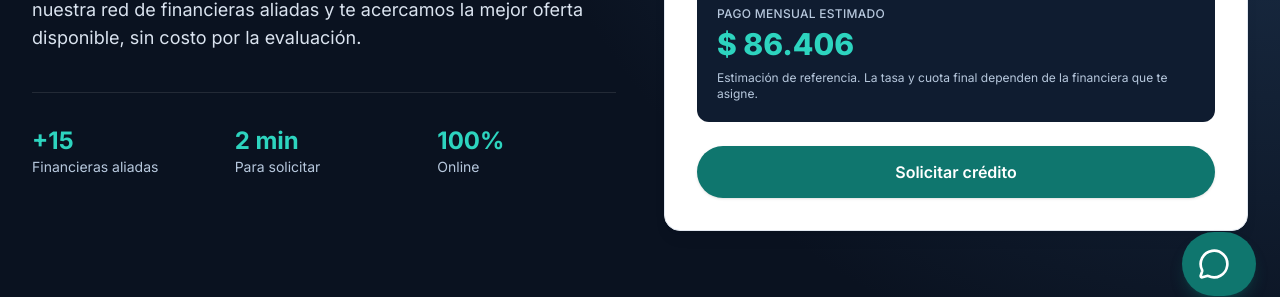
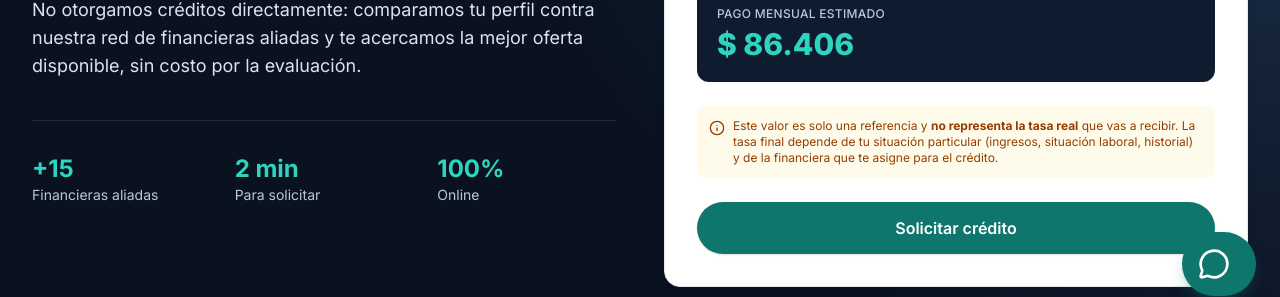
Before and after one commit to gimenezcristianleonel1/Cristian-Gimenez, a React (Vite) app in the folder frontend/: page / in a window 1280 px wide. Shown: the part 480-777 px from the top of the page. Built offline with nearby package versions, Linux system fonts and the light colour scheme; no server answers.

Commit message:
Aclarar que la tasa del simulador es solo referencial
Se agrega un aviso destacado debajo del pago mensual estimado
explicando que no es la tasa real: depende de la situación particular
del cliente y de la financiera que le asigne el crédito.

```diff
--- a/frontend/src/components/landing/CreditSimulator.tsx
+++ b/frontend/src/components/landing/CreditSimulator.tsx
@@ -1,5 +1,6 @@
 import { useMemo, useState } from 'react'
 import * as Slider from '@radix-ui/react-slider'
+import { Info } from 'lucide-react'
 import { estimarCuota, formatearMonto } from '../../lib/creditMath'
 
 const MONTO_MIN = 50_000
@@ -85,8 +86,14 @@ export function CreditSimulator({ onVerOfertas }: CreditSimulatorProps) {
           <p className="mt-1 text-3xl font-extrabold text-emerald-accent-400">
             {formatearMonto(estimacion.cuotaMensual)}
           </p>
-          <p className="mt-2 text-xs text-navy-200">
-            Estimación de referencia. La tasa y cuota final dependen de la financiera que te asigne.
+        </div>
+
+        <div className="flex items-start gap-2 rounded-lg bg-amber-50 p-3 text-xs text-amber-800">
+          <Info className="mt-0.5 h-4 w-4 shrink-0" aria-hidden="true" />
+          <p>
+            Este valor es solo una referencia y <strong>no representa la tasa real</strong> que vas a
+            recibir. La tasa final depende de tu situación particular (ingresos, situación laboral, historial)
+            y de la financiera que te asigne para el crédito.
           </p>
         </div>
 
```
